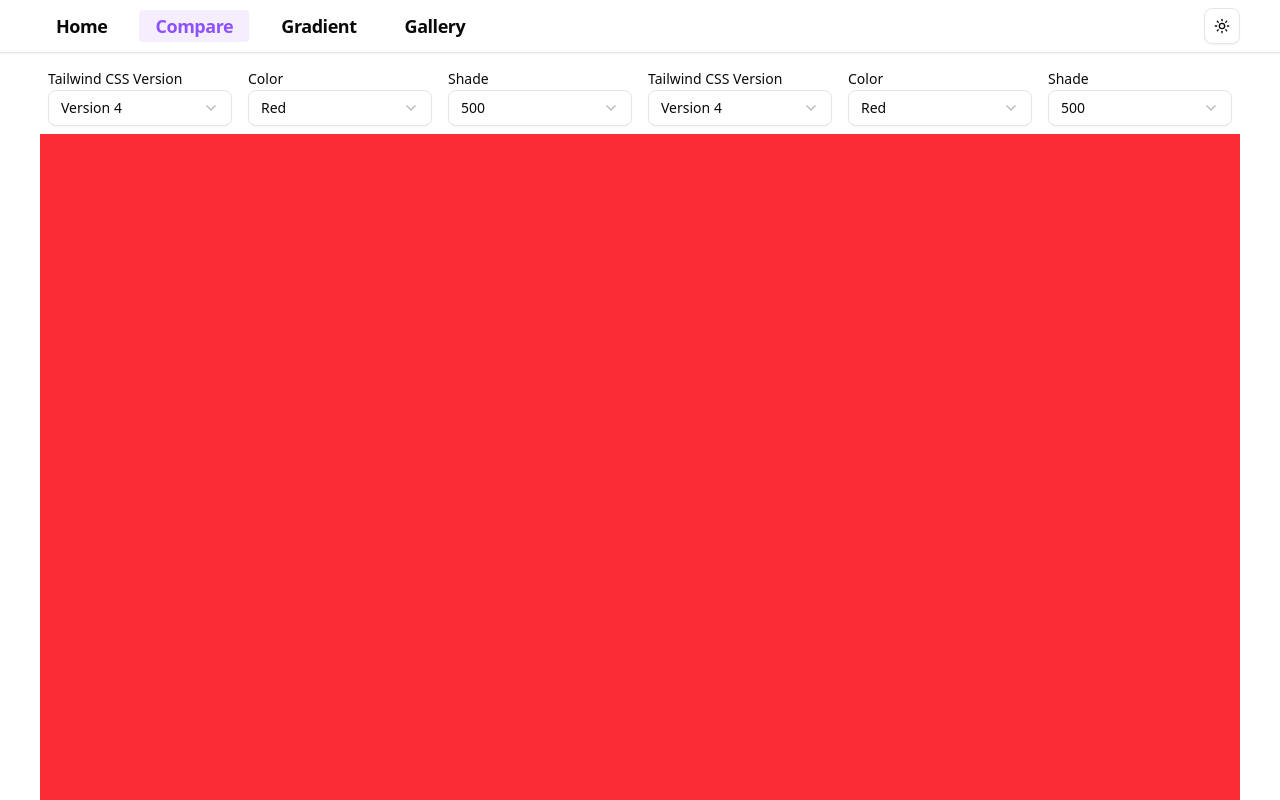
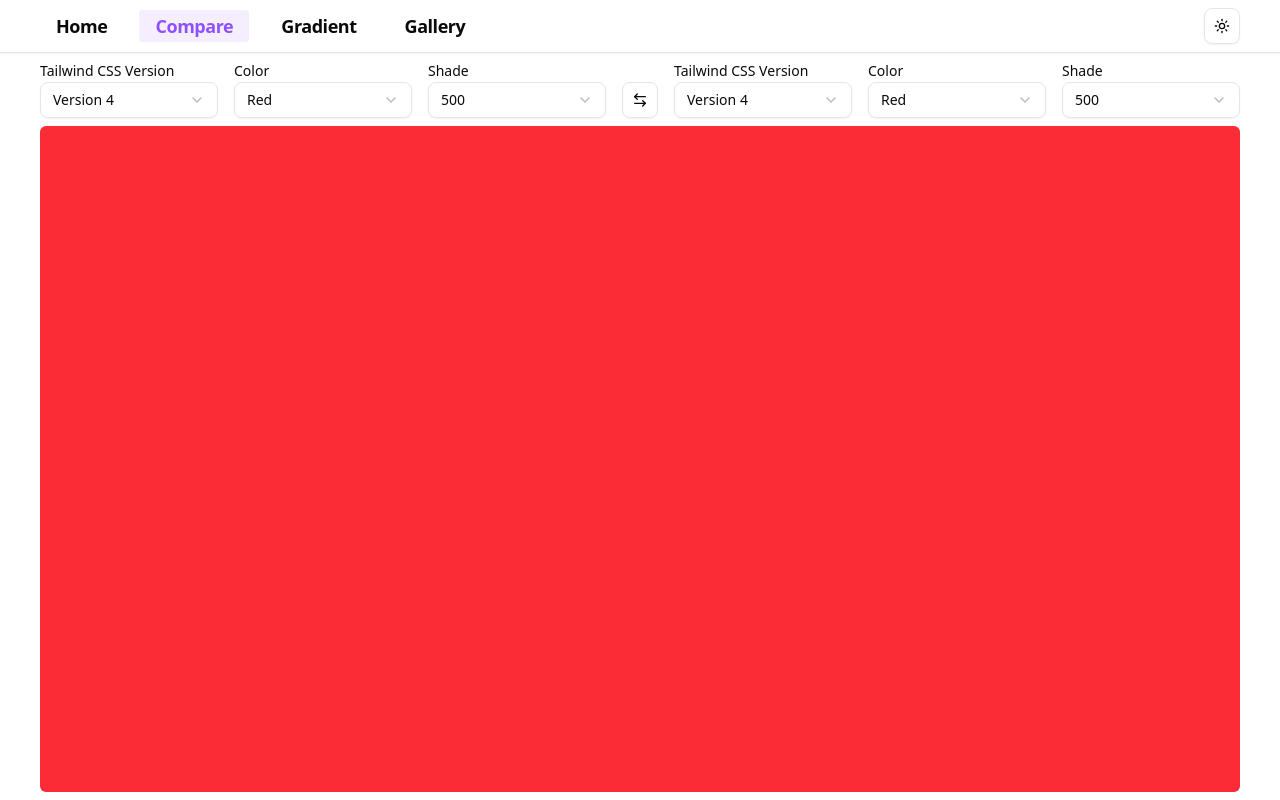
Before and after one commit to RMalik777/Tailwind-Color, a SvelteKit app: page /compare in a window 1280 px wide. Shown: the top 800 px of the page. Built offline with nearby package versions, Linux system fonts and the light colour scheme.

Commit message:
style: add animation

```diff
--- a/src/routes/+page.svelte
+++ b/src/routes/+page.svelte
@@ -1,4 +1,7 @@
 <script lang="ts">
+	import { flip } from "svelte/animate";
+	import { cubicOut } from "svelte/easing";
+
 	import { Button } from "$lib/components/ui/button/index.js";
 	import { Label } from "$lib/components/ui/label/index.js";
 	import * as Select from "$lib/components/ui/select/index.js";
@@ -30,7 +33,7 @@
 	});
 </script>
 
-<div class="flex flex-col gap-4">
+<div class="flex grow flex-col gap-4">
 	<div class="flex flex-col gap-2">
 		<div class="flex items-center gap-2">
 			<Label for="version">Tailwind CSS Version</Label>
@@ -68,15 +71,26 @@
 	</div>
 
 	{#each color as color (color.color)}
-		<section id={color.color} class="space-y-1 rounded-md border border-border p-2">
+		<section
+			animate:flip={{ duration: 200, easing: cubicOut }}
+			id={color.color}
+			class="space-y-1 rounded-md border border-border p-2"
+		>
 			<h2 class="text-xl font-semibold tracking-tight capitalize">
 				{color.color}
 			</h2>
 			<div class="flex flex-col gap-2 md:flex-row">
 				{#each color.range as shade (shade.name)}
 					{@const viewAs = view.current}
-					<div class="group w-full overflow-hidden rounded-sm border border-border">
-						<div class="aspect-square h-auto w-full" style="background-color: {shade.oklch.long}">
+					<div
+						animate:flip={{ duration: 200, easing: cubicOut }}
+						class="group w-full overflow-hidden rounded-sm border border-border"
+					>
+						<div
+							class="aspect-square h-auto w-full transition-colors duration-150 ease-out"
+							style="
+              background-color: {version.current === 'V4' ? shade.oklch.long : shade.hex.long};"
+						>
 							<Button
 								variant="ghost"
 								size="icon"
--- a/src/routes/compare/+page.svelte
+++ b/src/routes/compare/+page.svelte
@@ -1,8 +1,10 @@
 <script lang="ts">
 	import { Label } from "$lib/components/ui/label/index.js";
 	import * as Select from "$lib/components/ui/select/index.js";
+	import { Button } from "$lib/components/ui/button/index.js";
 
 	import { PersistedState } from "runed";
+	import ArrowLeftRight from "@lucide/svelte/icons/arrow-left-right";
 
 	import { colorV0, colorV1, colorV2, colorV3, colorV4 } from "$lib/data/color";
 	import { versionOptions } from "$lib/data/option";
@@ -61,12 +63,9 @@
 	<meta name="description" content="Compare Tailwind CSS colors across different versions" />
 </svelte:head>
 
-<div class="flex w-full grow">
-	<section
-		class="flex h-full w-full flex-row justify-between *:flex *:h-full *:w-full *:flex-col *:items-center *:justify-center"
-	>
-		<div class="left">
-			<div class="grid w-full grid-cols-1 items-end gap-2 p-2 sm:grid-cols-3 md:gap-4">
+<section class="flex w-full grow flex-col justify-between gap-2 pb-2">
+	<div class="control flex flex-row items-center gap-2 sm:items-end md:gap-4">
+		<div class="grid w-full grid-cols-1 items-end gap-2 sm:grid-cols-3 md:gap-4">
 			<div class="space-y-1">
 				<Label for="leftVersion">Tailwind CSS Version</Label>
 				<Select.Root type="single" bind:value={leftVersion.current}>
@@ -126,17 +125,25 @@
 				</Select.Root>
 			</div>
 		</div>
-
-			<div
-				class="h-dvh w-full transition-colors duration-200 ease-linear sm:h-full"
-				style="background-color: {leftVersion.current === 'V4'
-					? leftSelectedColor?.oklch.long
-					: leftSelectedColor?.hex.long}"
-			></div>
-		</div>
-
-		<div class="right">
-			<div class="grid w-full grid-cols-1 items-end gap-2 p-2 sm:grid-cols-3 md:gap-4">
+		<Button
+			variant="outline"
+			size="icon"
+			class=""
+			onclick={() => {
+				const tempVer = leftVersion.current;
+				const tempColor = leftColor.current;
+				const tempShade = leftShade.current;
+				leftVersion.current = rightVersion.current;
+				leftColor.current = rightColor.current;
+				leftShade.current = rightShade.current;
+				rightVersion.current = tempVer;
+				rightColor.current = tempColor;
+				rightShade.current = tempShade;
+			}}
+		>
+			<ArrowLeftRight class="w-fit min-w-fit" />
+		</Button>
+		<div class="grid w-full grid-cols-1 items-end gap-2 sm:grid-cols-3 md:gap-4">
 			<div class="space-y-1">
 				<Label for="rightVersion">Tailwind CSS Version</Label>
 				<Select.Root type="single" bind:value={rightVersion.current}>
@@ -196,12 +203,21 @@
 				</Select.Root>
 			</div>
 		</div>
+	</div>
+
+	<div class="flex grow flex-row items-center">
 		<div
-				class="h-dvh w-full transition-colors duration-200 ease-linear sm:h-full"
+			class="h-dvh w-full rounded-l-sm transition-colors duration-200 ease-linear sm:h-full"
+			style="background-color: {leftVersion.current === 'V4'
+				? leftSelectedColor?.oklch.long
+				: leftSelectedColor?.hex.long}"
+		></div>
+
+		<div
+			class="h-dvh w-full rounded-r-sm transition-colors duration-200 ease-linear sm:h-full"
 			style="background-color: {rightVersion.current === 'V4'
 				? rightSelectedColor?.oklch.long
 				: rightSelectedColor?.hex.long}"
 		></div>
 	</div>
 </section>
-</div>
--- a/src/routes/gallery/+page.svelte
+++ b/src/routes/gallery/+page.svelte
@@ -1,4 +1,6 @@
 <script lang="ts">
+	import { flip } from "svelte/animate";
+	import { quintOut } from "svelte/easing";
 	import { Label } from "$lib/components/ui/label/index.js";
 	import * as Select from "$lib/components/ui/select/index.js";
 	import { Checkbox } from "$lib/components/ui/checkbox/index.js";
@@ -67,12 +69,22 @@
 			<p class="text-sm leading-none font-medium">Gap</p>
 		</Label>
 	</div>
-	<div class="flex h-full w-full flex-row {gap.current ? 'gap-[2px] sm:gap-1' : 'gap-0'}">
+	<div
+		class="flex h-full w-full flex-row duration-150 ease-out {gap.current
+			? 'gap-[2px] sm:gap-1'
+			: 'gap-0'}"
+	>
 		{#each color as color (color.color)}
-			<div class="flex h-full w-full grow flex-col {gap.current ? 'gap-[2px] sm:gap-1' : 'gap-0'}">
+			<div
+				animate:flip={{ duration: 200, easing: quintOut }}
+				class="flex h-full w-full grow flex-col duration-150 ease-out {gap.current
+					? 'gap-[2px] sm:gap-1'
+					: 'gap-0'}"
+			>
 				{#each color.range as shade (shade.name)}
 					<div
-						class="group flex h-full w-full items-center justify-center
+						animate:flip={{ duration: 200, delay: 200, easing: quintOut }}
+						class="group flex h-full w-full items-center justify-center transition-colors duration-150 ease-out
             {gap.current ? 'rounded-xs' : 'rounded-none'}
             {border.current ? 'border' : ''}"
 						style="background-color:{shade.hex.long};"
```
Lines whose indentation alone changed are shown as unchanged.
